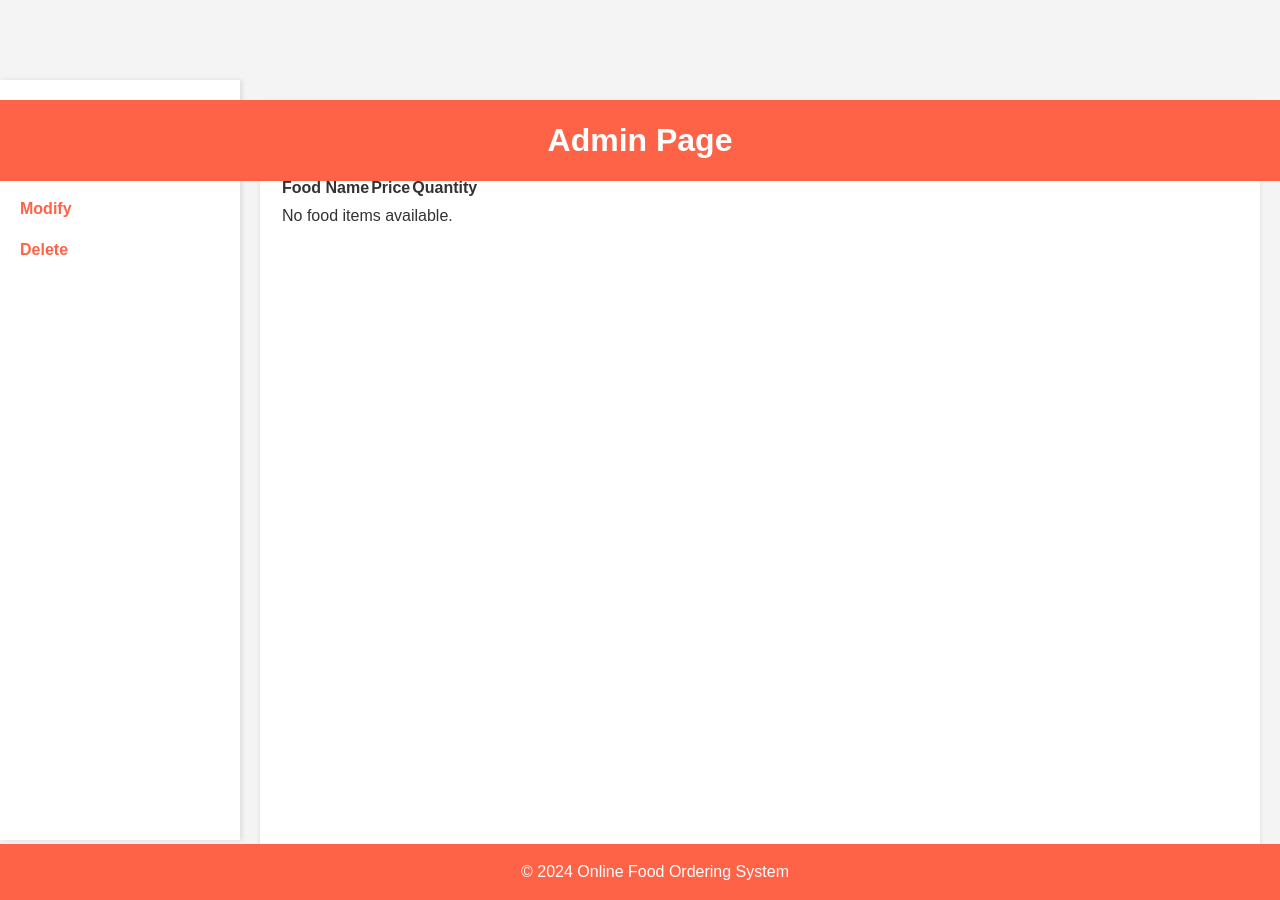
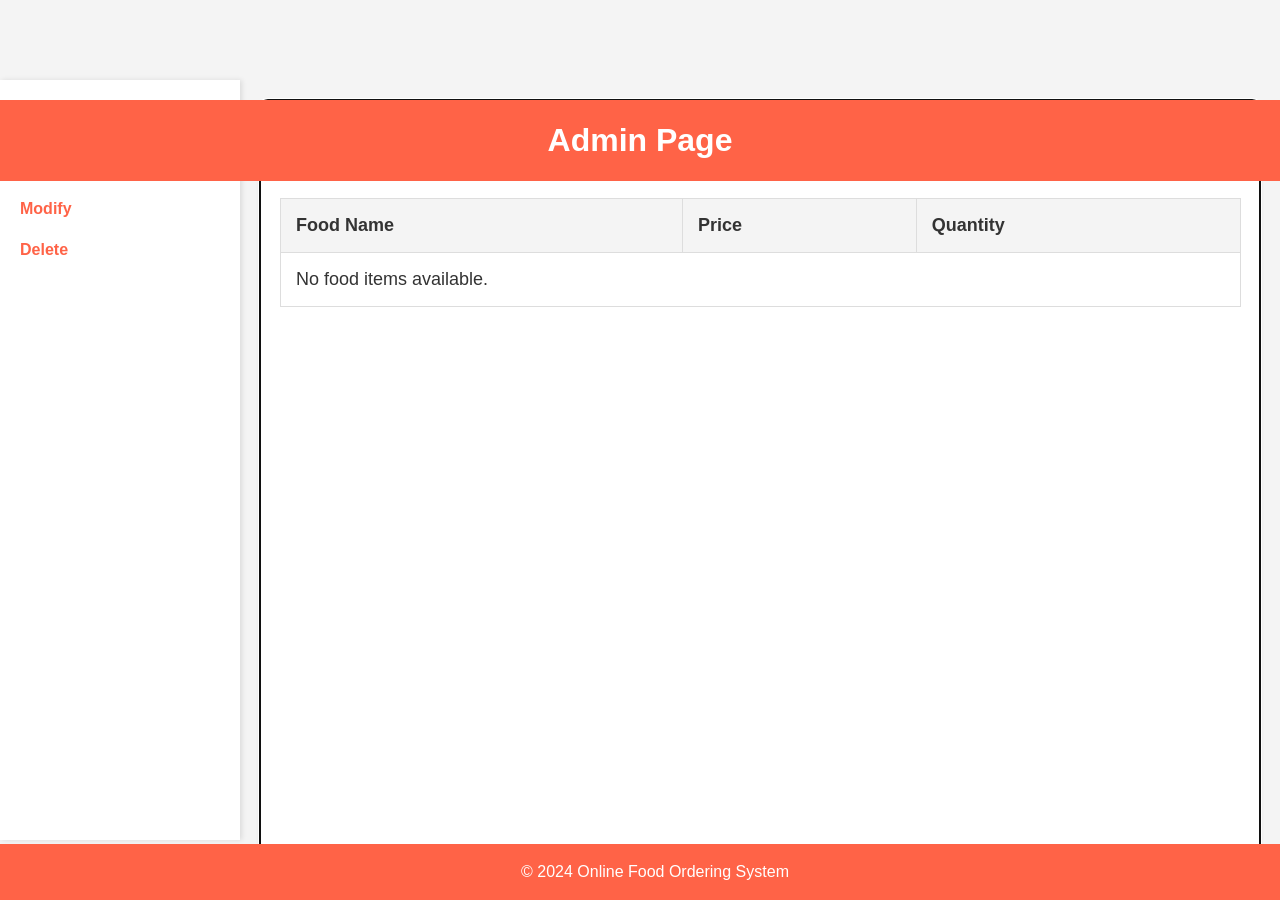
Before and after one commit to sana-a-p/backend, a Flask app: page /view_food in a window 1280 px wide, after a click on "View". Run offline with Flask 3, Linux system fonts and the light colour scheme; data that the repository does not hold is empty; some libraries are stand-ins or nearby versions.

Commit message:
Update adminpage.html

```diff
--- a/templates/adminpage.html
+++ b/templates/adminpage.html
@@ -181,7 +181,37 @@
             font-weight: bold;
             color: white;
         }
+        #foodTable {
+        width: 100%;
+        border-collapse: collapse; /* Remove extra spacing between cells */
+        margin: 20px 0;
+        font-size: 18px;
+        text-align: left;
+    }
 
+    #foodTable th, #foodTable td {
+        border: 1px solid #ddd; /* Add borders to the table */
+        padding: 12px 15px; /* Add padding to the table cells */
+    }
+
+    #foodTable th {
+        background-color: #f4f4f4; /* Light background color for header */
+        font-weight: bold;
+    }
+
+    #foodTable tr:nth-child(even) {
+        background-color: #f9f9f9; /* Zebra stripes on the rows */
+    }
+
+    #foodTable tr:hover {
+        background-color: #f1f1f1; /* Row hover effect */
+    }
+
+    #view-food h2 {
+        text-align: center;
+        margin-top: 20px;
+        font-family: Arial, sans-serif;
+    }
     </style>
 </head>
 <body>
```
